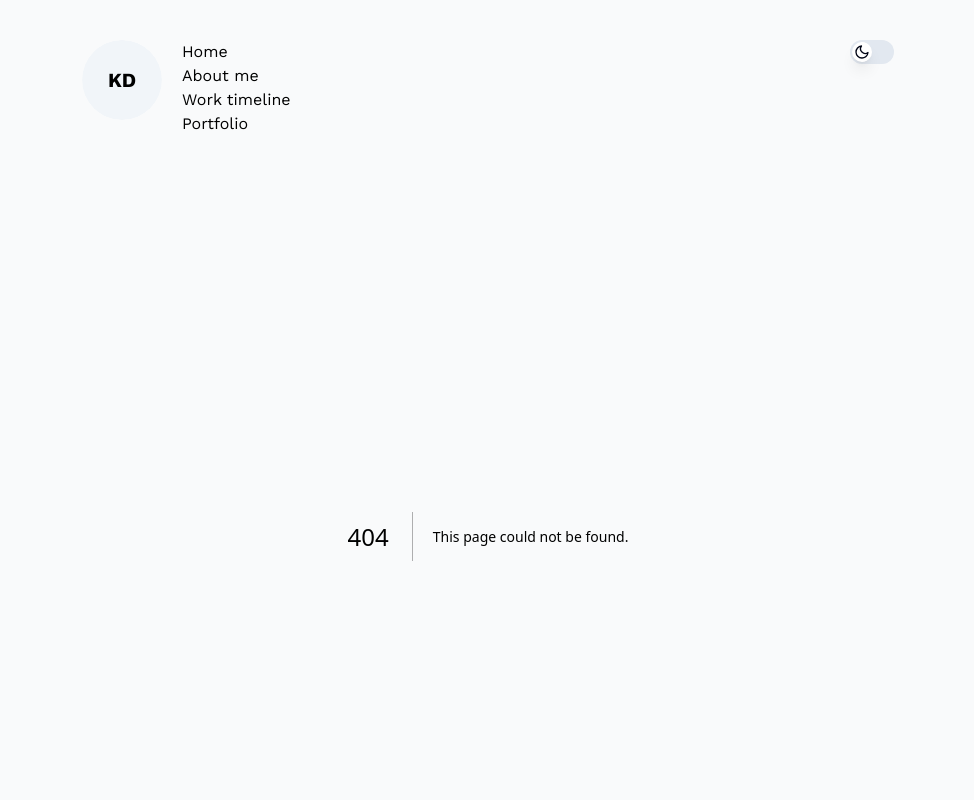
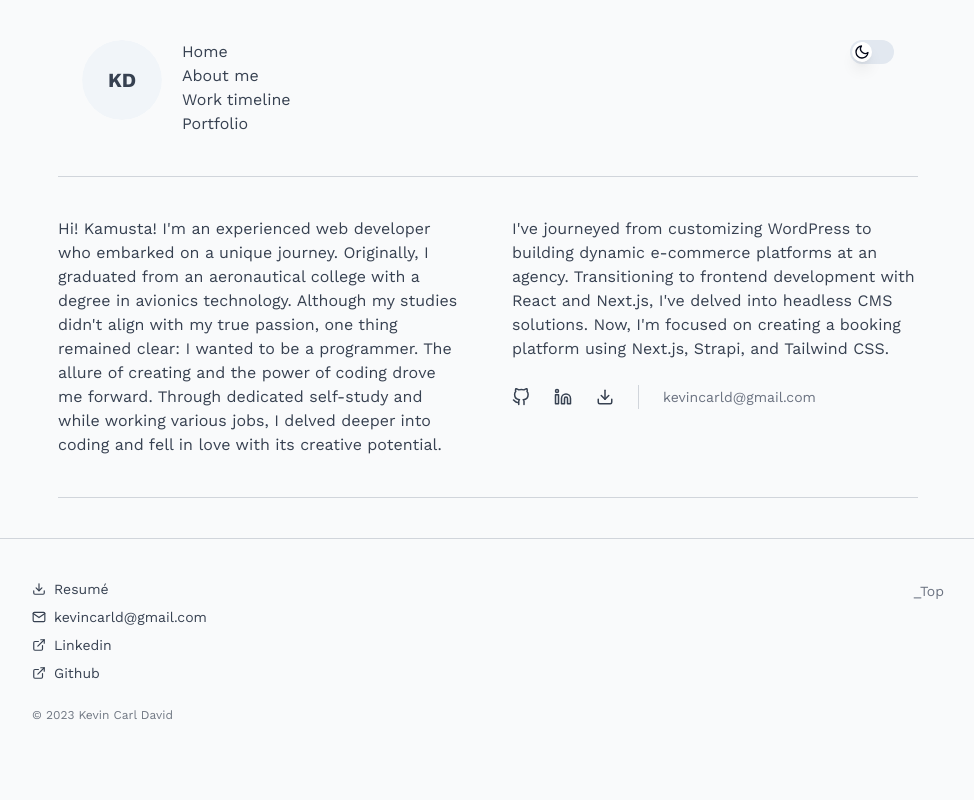
Before and after one commit to kevincarld/kcd-portfolio, a Next.js app: page /about-me in a window 1280 px wide. Before the commit this address had no page. Shown: the top 800 px of the page, without its empty margins (152-1126 px from the left). Built offline with nearby package versions, Linux system fonts and the light colour scheme.

Commit message:
Added about me about section

```diff
--- /dev/null
+++ b/src/app/(components)/about/about.tsx
@@ -0,0 +1,65 @@
+import { FiGithub, FiDownload, FiLinkedin } from "react-icons/fi";
+export default function About() {
+  return (
+    <section className="max-w-[90%] lg:max-w-[860px] mx-auto py-10 my-10 border-y-[1px] border-gray-300 dark:border-gray-600">
+      <div className="grid grid-cols-1 md:grid-cols-2 gap-4 md:gap-12">
+        <p>
+          Hi! Kamusta! I'm an experienced web developer who embarked on a unique
+          journey. Originally, I graduated from an aeronautical college with a
+          degree in avionics technology. Although my studies didn't align with
+          my true passion, one thing remained clear: I wanted to be a
+          programmer. The allure of creating and the power of coding drove me
+          forward. Through dedicated self-study and while working various jobs,
+          I delved deeper into coding and fell in love with its creative
+          potential.
+        </p>
+
+        <div>
+          <p>
+            I've journeyed from customizing WordPress to building dynamic
+            e-commerce platforms at an agency. Transitioning to frontend
+            development with React and Next.js, I've delved into headless CMS
+            solutions. Now, I'm focused on creating a booking platform using
+            Next.js, Strapi, and Tailwind CSS.
+          </p>
+
+          <div className="flex flex-col sm:flex-row items-center space-y-4 sm:space-y-0 mt-6">
+            <div className="flex space-x-6 items-center">
+              <a
+                className="text-lg"
+                href="https://github.com/kevincarld"
+                target="_blank"
+              >
+                <FiGithub />
+              </a>
+
+              <a
+                className="text-lg"
+                href="https://www.linkedin.com/in/kevincarldavid/"
+                target="_blank"
+              >
+                <FiLinkedin />
+              </a>
+
+              <a
+                className="text-lg"
+                href="https://docs.google.com/document/d/0BwGDG1n0D3WyMEpxby1iSkVkNVdTTmttbjFScjM2RGJVYVRV/edit?usp=sharing&ouid=112781189008170868665&resourcekey=0-gC9DzepejxMXGifjb5mWAw&rtpof=true&sd=true"
+              >
+                <FiDownload />
+              </a>
+            </div>
+
+            <span className="hidden sm:block bg-gray-300 h-6 w-px mx-6 " />
+
+            <a
+              className="text-sm text-gray-500 dark:text-gray-300"
+              href="mailto:kevincarld@gmail.com"
+            >
+              kevincarld@gmail.com
+            </a>
+          </div>
+        </div>
+      </div>
+    </section>
+  );
+}
--- a/src/app/(components)/header/header.tsx
+++ b/src/app/(components)/header/header.tsx
@@ -28,7 +28,7 @@ export default function Header() {
             <li>
               <Link
                 className="text-sm md:text-base dark:text-gray-300"
-                href="/about"
+                href="/about-me"
               >
                 About me
               </Link>
--- a/src/app/(components)/intro/intro.tsx
+++ b/src/app/(components)/intro/intro.tsx
@@ -26,11 +26,10 @@ export default function Intro() {
       </div>
 
       <p className="py-8 max-w-sm md:py-0">
-        Experienced web developer with 5+ years specializing in WordPress
-        customization. Transitioned to front-end development, creating immersive
-        websites with React, Next.js, Chakra UI, and Tailwind CSS. Skilled in
-        headless integrations, including WordPress and Shopify. Currently, I'm
-        developing a booking platform using Next.js, Strapi, and Tailwind.
+        Hello there! I'm an enthusiastic web developer on a mission to create
+        exceptional digital experiences. With a strong foundation in WordPress
+        customization, I've evolved into a frontend specialist, harnessing
+        React, Next.js, and more to bring websites to life.
       </p>
 
       <div className="flex items-center md:hidden">
--- /dev/null
+++ b/src/app/(pages)/about-me/page.tsx
@@ -0,0 +1,9 @@
+import About from "@/app/(components)/about/about";
+
+export default function AboutMePage() {
+  return (
+    <>
+      <About />
+    </>
+  );
+}
--- a/src/app/page.tsx
+++ b/src/app/page.tsx
@@ -1,13 +1,11 @@
 import Intro from "./(components)/intro/intro";
 import Marquee from "./(components)/marquee/marquee";
-import SelectedWorks from "./(components)/selected-works/selected-works";
 
 export default function Home() {
   return (
     <>
       <Intro />
 
-      {/* <SelectedWorks /> */}
       <Marquee />
     </>
   );
```
